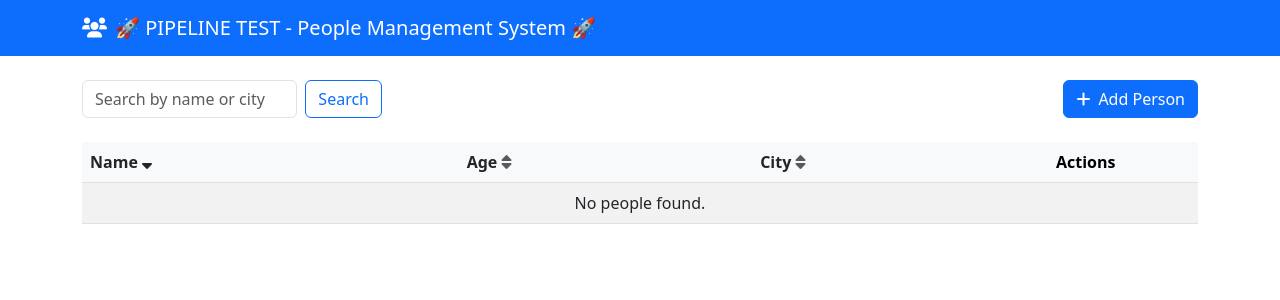
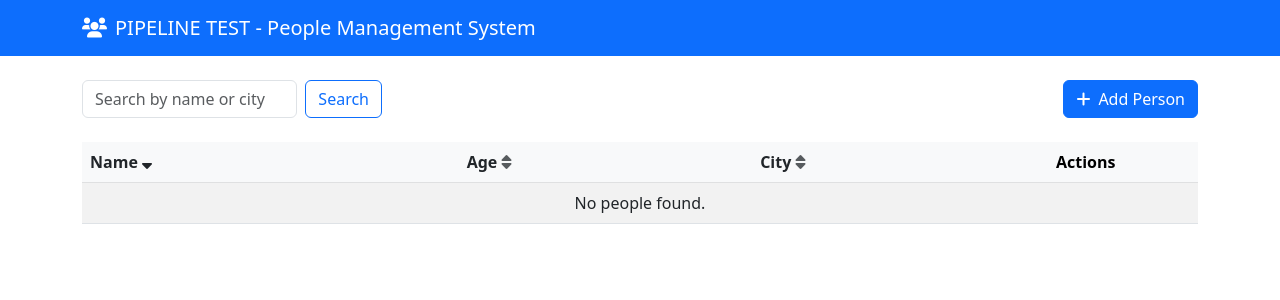
Before and after one commit to AfnanAjmal/flask-mongo-docker-app, a Flask app: page / in a window 1280 px wide. Shown: the top 300 px of the page. Run offline with Flask 3, Linux system fonts and the light colour scheme; data that the repository does not hold is empty.

Commit message:
Remove rockets to test pipeline deployment

```diff
--- a/templates/index.html
+++ b/templates/index.html
@@ -24,7 +24,7 @@
     <nav class="navbar navbar-dark bg-primary">
         <div class="container">
             <a class="navbar-brand" href="{{ url_for('show_people') }}">
-                <i class="fas fa-users me-2"></i>🚀 PIPELINE TEST - People Management System 🚀
+                <i class="fas fa-users me-2"></i>PIPELINE TEST - People Management System
             </a>
         </div>
     </nav>
```
